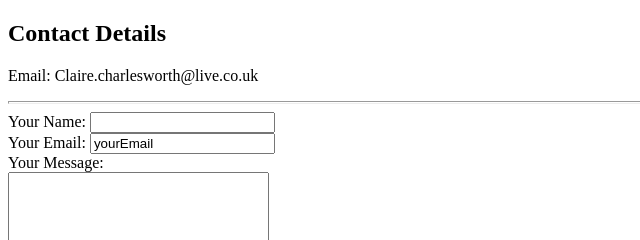
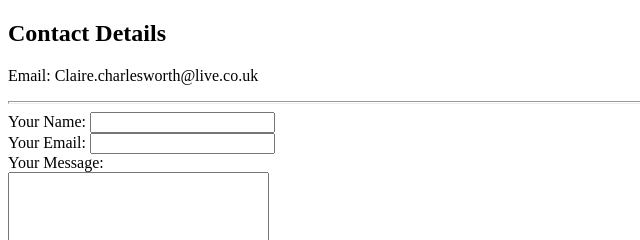
Before and after one commit to CCharlesworth100/CV, a plain HTML site: page contact.html in a window 1280 px wide. Shown: the top 240 px of the page, 0-640 px from the left. Drawn offline with Linux system fonts and the light colour scheme.

Commit message:
Changed your email

```diff
--- a/contact.html
+++ b/contact.html
@@ -13,7 +13,7 @@
 <label>Your Name:</label>
 <input type="text" name="yourName" value=""><br>
 <label>Your Email:</label>
-<input type="email" name="" value="yourEmail" ><br>
+<input type="email" name="yourEmail" value="" ><br>
 <label>Your Message:</label><br />
 <textarea name="yourMessage" rows="10" cols="30"></textarea><br />
 <input type="submit" name="">
```
